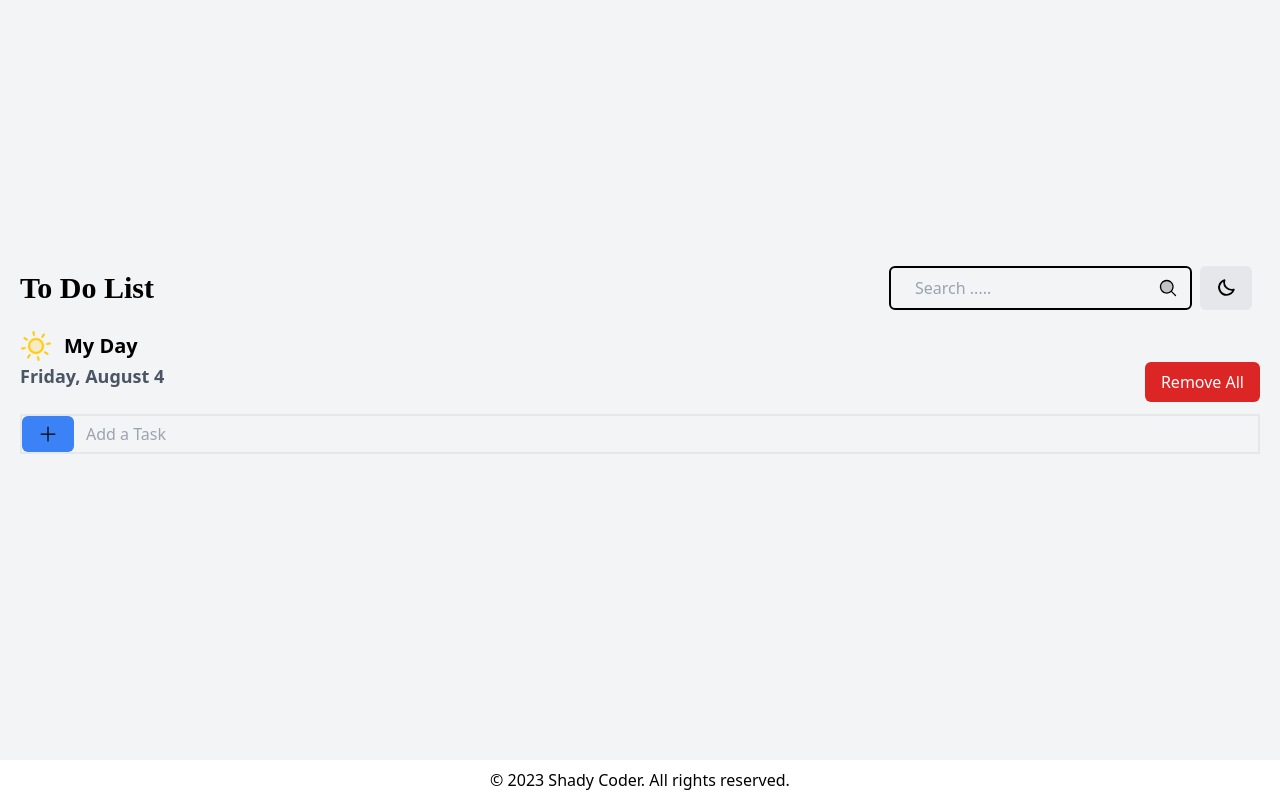
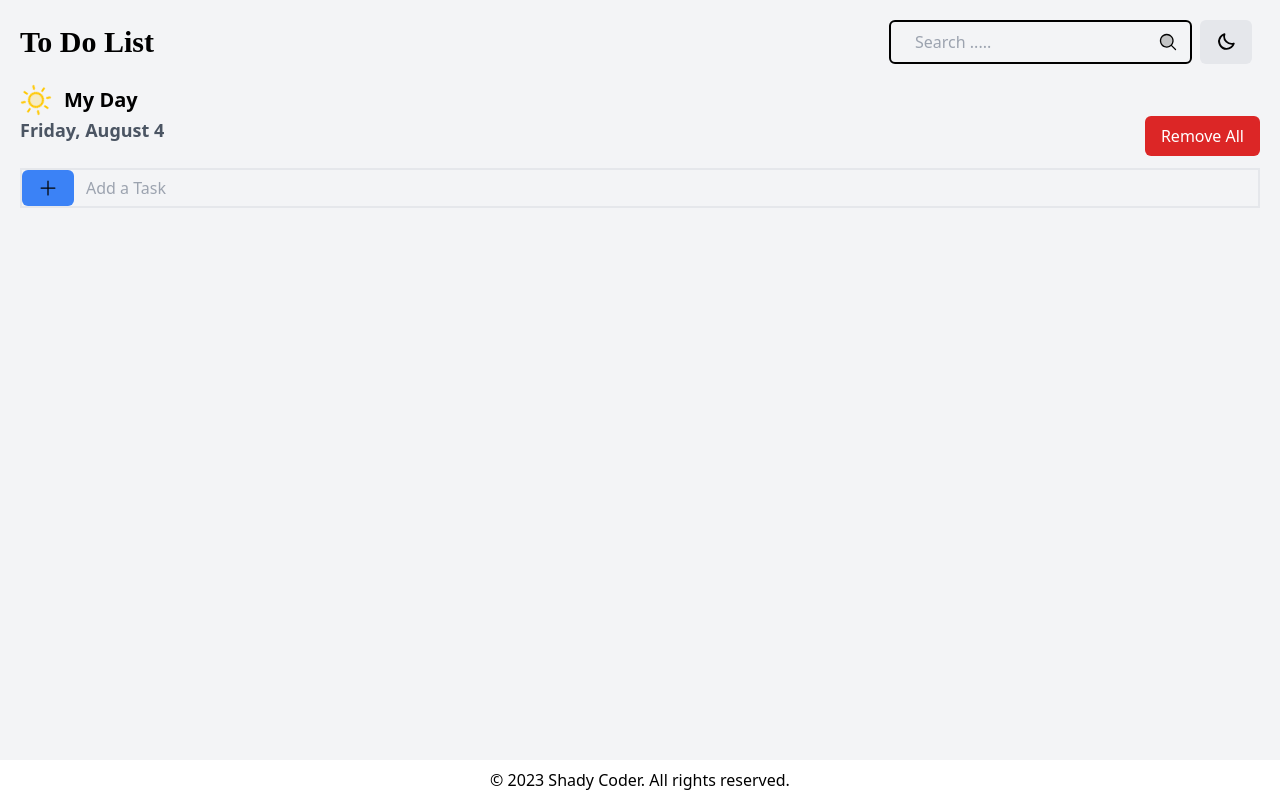
Before and after one commit to ShadyTiger008/To-Do-List-App, a React (Vite) app: page / in a window 1280 px wide. Built offline with nearby package versions, Linux system fonts and the light colour scheme; a web font is replaced by a local one.

Commit message:
Trying to fix the same screen design

```diff
--- a/src/App.jsx
+++ b/src/App.jsx
@@ -119,7 +119,7 @@ function App() {
   return (
     <>
       <main
-        className={`px-5 flex flex-col justify-center ${
+        className={`px-5 ${
           theme === "dark" ? "dark" : ""
         } min-h-screen h-full ${
           theme === "dark" ? "bg-gray-900 text-white" : "bg-gray-100 text-black"
--- a/src/components/TodoList.jsx
+++ b/src/components/TodoList.jsx
@@ -10,13 +10,7 @@ const TodoList = ({
   editItem,
 }) => {
   return (
-    <section
-      className={`grid grid-cols-1 sm:grid-cols-3 gap-6 mt-5 pb-20 w-full justify-center ${
-        // Conditional styling for small screens (width < 640px)
-        // Adding "flex" and "justify-center" classes to center the content horizontally
-        theme === "sm" ? "flex justify-center" : ""
-      }`}
-    >
+    <section className="grid grid-cols-1 sm:grid-cols-3 gap-6 mt-5 pb-20">
       {searchInput ? (
         // Render the searched items when searchInput is not empty
         searchItems.length > 0 ? (
@@ -25,7 +19,7 @@ const TodoList = ({
             return (
               <div
                 key={id}
-                className={`border-2 p-5 rounded-xl justify-center w-full ${
+                className={`border-2 p-5 w-full sm:w-96 rounded-xl ${
                   theme === "dark" ? "text-white" : "text-black"
                 }`}
               >
@@ -56,7 +50,7 @@ const TodoList = ({
             );
           })
         ) : (
-          <div className="text-center col-span-6 font-semibold text-xl items-center w-full">
+          <div className="text-center col-span-6 font-semibold text-xl items-center">
             There are no items with this name found!
           </div>
         )
@@ -67,7 +61,7 @@ const TodoList = ({
           return (
             <div
               key={id}
-              className={`border-2 p-5 w-11/12 sm:w-96 rounded-xl justify-center ${
+              className={`border-2 p-5 w-full sm:w-96 rounded-xl ${
                 theme === "dark" ? "text-white" : "text-black"
               }`}
             >
```
